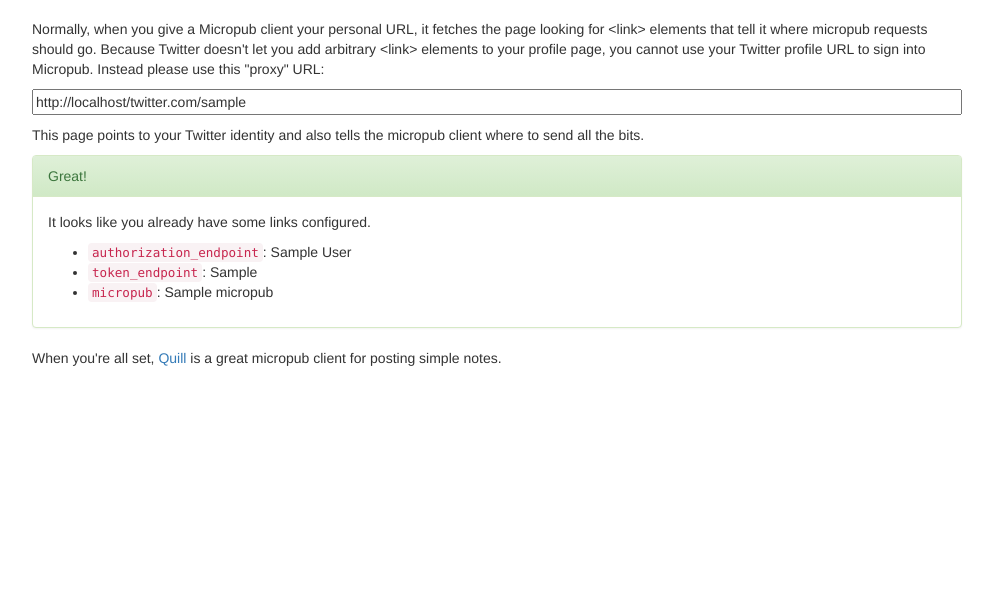
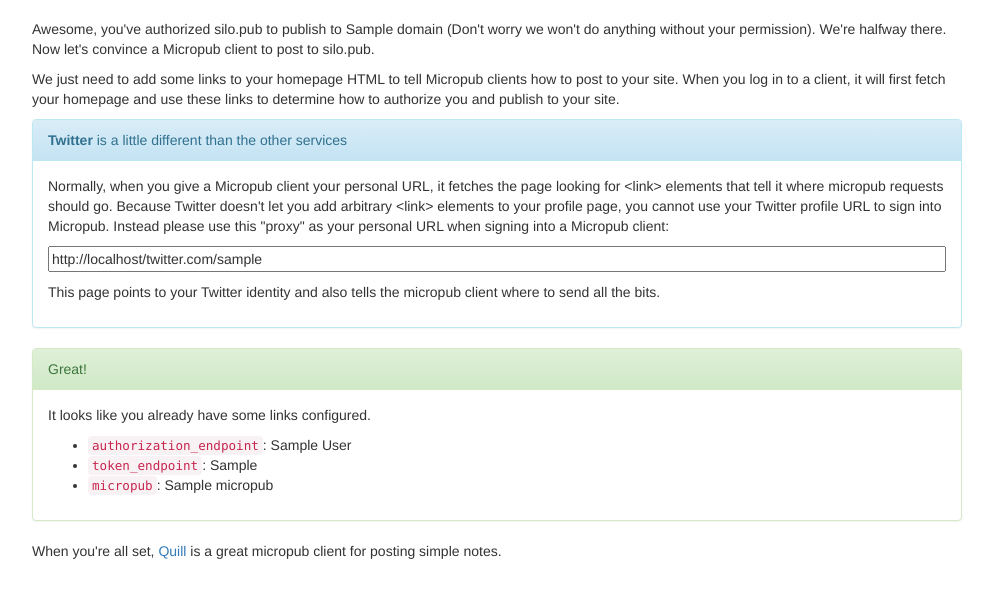
Before and after one commit to kylewm/silo.pub, a Flask app: template silopub/templates/micropub_twitter.jinja2 in a window 1280 px wide. Shown: the part 51-649 px from the top of the page, without its empty margins (143-1136 px from the left). Run offline with Flask 2, Linux system fonts and the light colour scheme; the template is opened without the code that fills it: most values are stand-ins (such as "Sample title", 1, 10 or a date in 2020); some libraries are stand-ins or nearby versions.

Commit message:
skip unnecessary step in the signup process

```diff
--- a/silopub/templates/micropub.jinja2
+++ b/silopub/templates/micropub.jinja2
@@ -4,16 +4,17 @@
 <div class="container">
 
   {% block instructions %}
-
+  <p>
+    Awesome, you've authorized silo.pub to publish to
+    {{site.domain}} (Don't worry we won't do anything without your
+    permission). We're halfway there. Now let's convince a Micropub
+    client to post to silo.pub.
+  </p>
   <p>
     We just need to add some links to your homepage HTML
     to tell Micropub clients how to post to your site. When you log in
     to a client, it will first fetch your homepage and use these links
     to determine how to authorize you and publish to your site.
-  </p>
-  <p>
-    When you sign into a micropub client, silo.pub will delegate to your
-    blogging service's authentication mechanism to do the actual auth.
   </p>
 
   {% endblock instructions %}
--- a/silopub/templates/micropub_twitter.jinja2
+++ b/silopub/templates/micropub_twitter.jinja2
@@ -1,14 +1,20 @@
 {% extends "micropub.jinja2" %}
 
 {% block instructions %}
-
+  {{ super() }}
+  <div class="panel panel-info">
+    <div class="panel-heading">
+      <strong>Twitter</strong> is a little different than the other services
+    </div>
+    <div class="panel-body">
       <p>
         Normally, when you give a Micropub client your personal URL, it
         fetches the page looking for &lt;link&gt; elements that tell it
         where micropub requests should go. Because Twitter doesn't let you
         add arbitrary &lt;link&gt; elements to your profile page, you
         cannot use your Twitter profile URL to sign into Micropub. Instead
-    please use this "proxy" URL:
+        please use this "proxy" as your personal URL when signing into a
+        Micropub client:
       </p>
       <p>
         <input style="width: 100%" type="text" value="{{ url_for('twitter.proxy_homepage', username=site.account.username, _external=True) }}"/>
@@ -17,5 +23,8 @@
         This page points to your Twitter identity and also tells the
         micropub client where to send all the bits.
       </p>
+    </div>
+  </div>
+
 
 {% endblock %}
--- a/silopub/twitter.py
+++ b/silopub/twitter.py
@@ -47,6 +47,7 @@ def proxy_homepage(username):
         <link rel="authorization_endpoint" href="{}">
         <link rel="token_endpoint" href="{}">
         <link rel="micropub" href="{}">
+        <link rel="me" href="{}">
     </head>
     <body>
         Micropub proxy for <a href="{}">@{}</a>
@@ -55,6 +56,7 @@ def proxy_homepage(username):
     url_for('micropub.indieauth', _external=True),
     url_for('micropub.token_endpoint', _external=True),
     url_for('micropub.micropub_endpoint', _external=True),
+    account.sites[0].url,
     account.sites[0].url,
     account.username)
 
--- a/silopub/views.py
+++ b/silopub/views.py
@@ -31,7 +31,7 @@ def site():
     service = request.args.get('service')
     domain = request.args.get('domain')
     return redirect(url_for(
-        '.start', service=service, domain=domain))
+        '.micropub', service=service, domain=domain))
 
 
 @views.route('/setup/site/start/')
```
Lines whose indentation alone changed are shown as unchanged.
